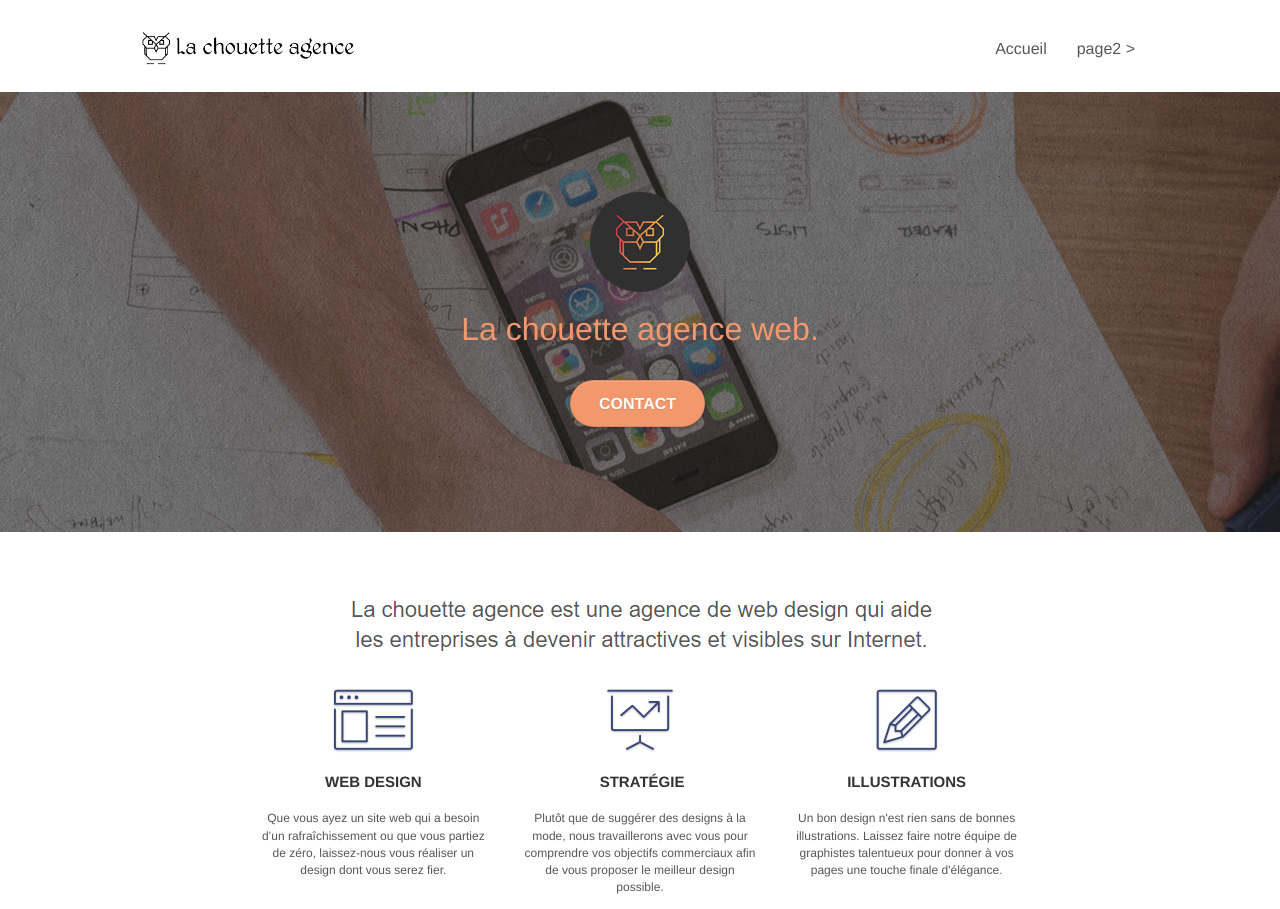
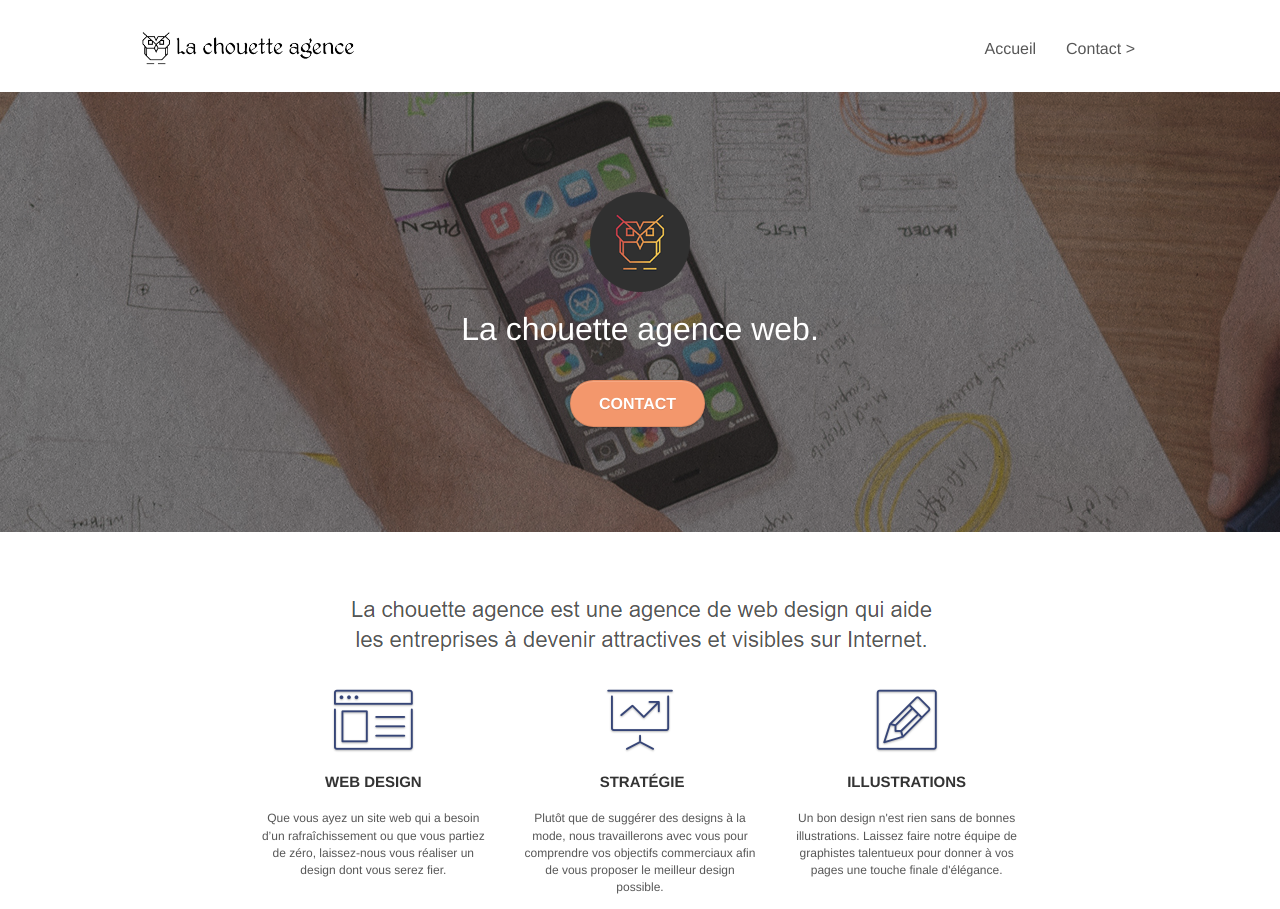
Before and after one commit to PierreJacq/JACQUEMIN_4_04062021, a plain HTML site: page index.html in a window 1280 px wide. Shown: the top 909 px of the page. Drawn offline with Linux system fonts and the light colour scheme.

Commit message:
Modifications accessibilité

```diff
--- a/index.html
+++ b/index.html
@@ -17,7 +17,6 @@
 	<script src="./js/bootstrap.js"></script>
 	<script src="./js/blocs.js"></script>
 	<script src="./js/jquery.touchSwipe.js" defer></script>
-	<script src="./js/gmaps.js"></script>
 
     <title>.</title>
 
@@ -50,7 +49,7 @@
 					<li>
 					</li>
 					<li>
-						<a href="page2.html">page2 &gt;</a>
+						<a href="page2.html">Contact &gt;</a>
 					</li>
 				</ul>
 			</div>
--- a/style.css
+++ b/style.css
@@ -775,7 +775,7 @@ h4 {
 }
 
 .tc-white {
-    color: #F3976C!important;
+    color: #FFFFFF!important;
 }
 
 .btn-atomic-tangerine {
```
Also changed, not shown: page2.html (+2 -2 lines).
